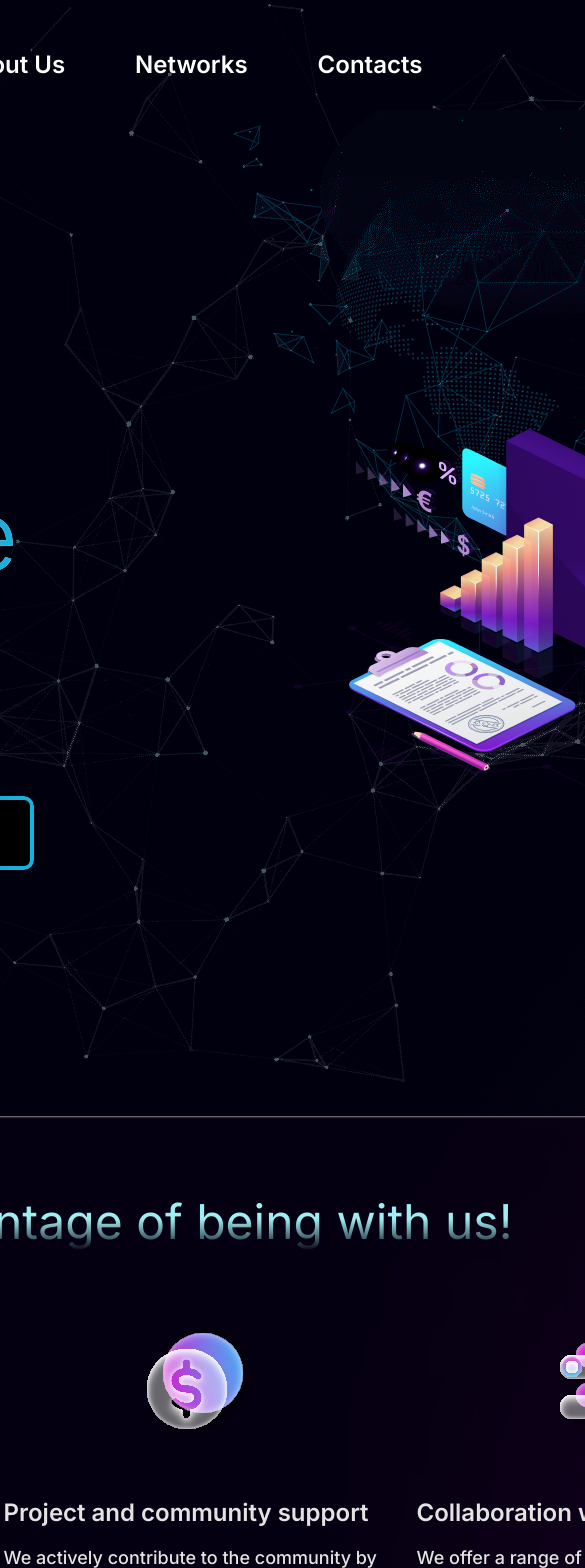
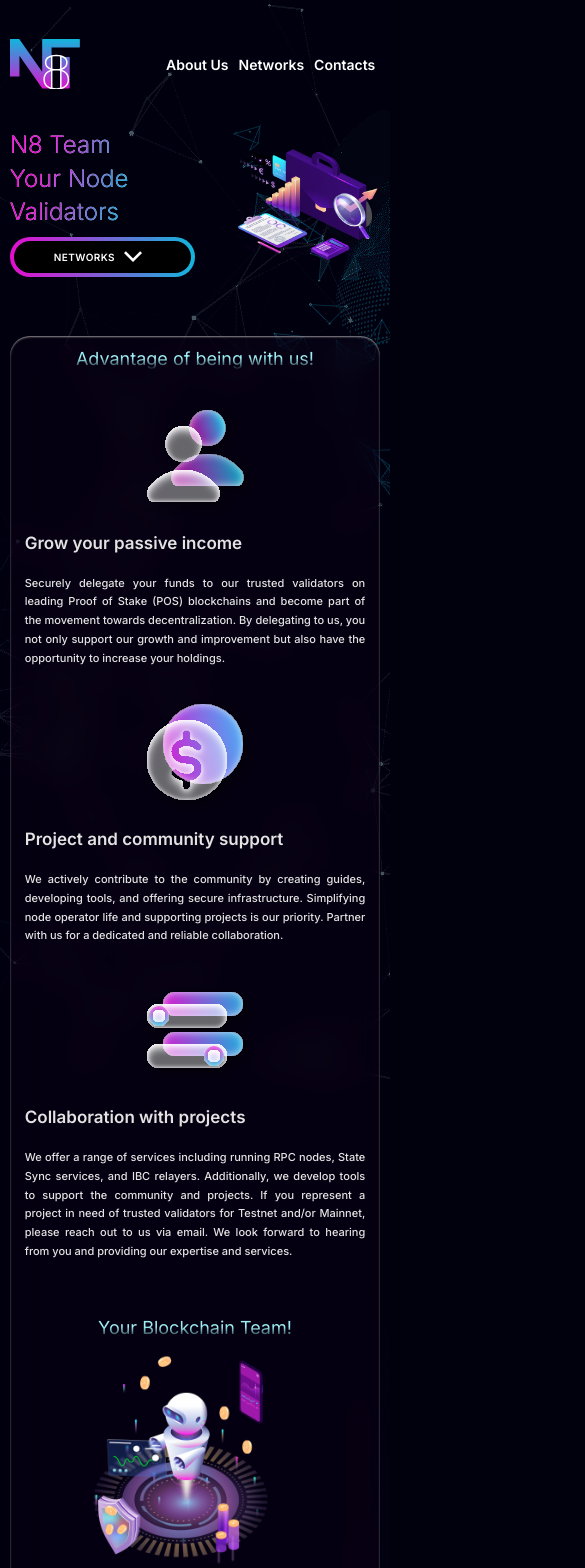
Before and after one commit to krompets/n8-website, an Angular app in the folder frontend/: page / in a window 390 px wide. Shown: the top 1568 px of the page, 585 px wide, since content can reach past the window. Built offline with nearby package versions, Linux system fonts and the light colour scheme.

Commit message:
Mobile adaptation added

```diff
--- a/frontend/src/app/app.component.less
+++ b/frontend/src/app/app.component.less
@@ -3,3 +3,9 @@
   display: flex;
   flex-direction: column;
 }
+
+@media (max-width: 1303px) {
+  .app-wrapper {
+    width: 100%;
+  }
+}
--- a/frontend/src/app/components/content/app-content.component.less
+++ b/frontend/src/app/components/content/app-content.component.less
@@ -83,7 +83,7 @@
       &__left {
         width: 404px;
         height: 600px;
-        background-image: url("src/assets/ill.png");
+        background-image: url("src/assets/robot.png");
         background-size: 100%;
         background-position: top left;
         background-repeat: no-repeat;
@@ -280,7 +280,7 @@
     display: flex;
     box-sizing: border-box;
     width: 100%;
-    height: 120px;
+    padding: 15px;
     margin-top: 136px;
     align-items: center;
     background: linear-gradient(180deg, rgba(17, 182, 220, 0.3) 0%, rgba(228, 14, 207, 0.3) 100%);
@@ -325,3 +325,192 @@
     }
   }
 }
+
+@media (max-width: 1303px) {
+  .app-content-wrapper {
+    width: 95%;
+    margin: 0 auto;
+    .team-content {
+      display: flex;
+      flex-direction: column;
+    }
+    .advantage-content {
+      display: flex;
+      flex-direction: column;
+      &__card {
+        box-sizing: border-box;
+        width: 100%;
+      }
+    }
+    .networks-content {
+      padding: 15px;
+      &__tabs {
+        width: 100%;
+      }
+    }
+    .about-content-top {
+      &__left {
+        width: 55%;
+        margin-right: 0;
+      }
+      &__right {
+        width: 45%;
+        background-size: auto;
+        background-repeat: no-repeat;
+        background-position: center;
+      }
+    }
+    .social-items {
+      margin-left: 60px;
+      display: flex;
+      flex-wrap: wrap;
+      justify-content: center;
+    }
+  }
+}
+
+@media (max-width: 768px) {
+  .app-content-wrapper {
+    &__title {
+      font-size: 18px;
+      line-height: 22px;
+      margin-top: 12px;
+    }
+    .advantage-content {
+      &__card {
+        margin: 0;
+        text-align: justify;
+        h3 {
+          font-size: 17px;
+        }
+      }
+    }
+    &__team {
+      padding: 0 10px;
+      margin-top: 30px !important;
+      .team-content {
+        margin-top: 0;
+        align-items: center;
+        &__left {
+          margin-top: 0;
+          width: 50%;
+          height: 220px;
+        }
+        &__right {
+          width: 100%;
+          &--text {
+            font-size: 12px !important;
+            text-align: justify;
+          }
+          &--button {
+            display: flex;
+            justify-content: center;
+            margin-top: 10px;
+          }
+        }
+      }
+    }
+    &__about {
+      padding: 0 10px;
+      &--top {
+        align-items: center;
+      }
+      .about-content__list--item {
+        .item-number {
+          width: 30px;
+          height: 30px;
+        }
+        .item-value {
+          font-size: 12px;
+        }
+      }
+      &--description {
+        padding-left: 5px;
+        font-size: 12px !important;
+      }
+      .about-content-top {
+        &__left {
+          font-size: 12px;
+          width: 60%;
+          margin-right: 0;
+        }
+        &__right {
+          width: 40%;
+          background-size: 100%;
+          background-repeat: no-repeat;
+          background-position: center;
+        }
+      }
+    }
+    &__advantage {
+      .advantage-content {
+        &__card {
+          &--icon{
+            margin: 0;
+          }
+          &--description {
+            font-size: 11px;
+          }
+        }
+      }
+    }
+    &__networks {
+      margin-top: 30px;
+      .networks-content {
+        padding: 5px;
+        &__tabs {
+          font-size: 14px;
+          line-height: 17px;
+          width: 100%;
+          height: 34px;
+          margin-top: 0;
+          &--item {
+            padding: 0 15px;
+            &.active {
+              height: 34px;
+            }
+          }
+        }
+        &__cards {
+          .card-item {
+            box-sizing: border-box;
+            padding: 0 5px;
+            width: 105px;
+            height: 170px;
+            border-radius: 20px;
+            margin-bottom: 10px;
+            &__icon {
+              width: 60px;
+              height: 60px;
+            }
+            &__name {
+              font-size: 14px;
+              margin-top: 20px;
+            }
+            &__rating {
+              font-size: 11px;
+              line-height: 12px;
+            }
+          }
+        }
+      }
+    }
+    &__social {
+      margin-top: 30px;
+      .app-logo {
+        margin-left: 10px;
+        width: 36px;
+        height: 25px;
+      }
+      .social-items {
+        margin-left: 20px;
+      }
+      .social-icon {
+        width: 25px;
+        height: 25px;
+        margin-right: 10px;
+        background-size: 25px 25px;
+      }
+    }
+  }
+}
--- a/frontend/src/app/components/main/app-main.component.less
+++ b/frontend/src/app/components/main/app-main.component.less
@@ -3,6 +3,7 @@
   display: flex;
   align-items: center;
   width: 100%;
+  box-sizing: border-box;
 
   &__left {
     width: 700px;
@@ -28,3 +29,37 @@
     background-repeat: no-repeat;
   }
 }
+
+@media (max-width: 1303px) {
+  .app-main-wrapper {
+    width: 95%;
+    margin: 0 auto;
+    &__left {
+      width: 50%;
+      h2 {
+        font-size: 24px !important;
+        line-height: 140%;
+      }
+    }
+    &__right {
+      width: 50%;
+      background-size: contain;
+      background-position: center right;
+    }
+  }
+}
+
+@media (max-width: 768px) {
+ .app-main-wrapper {
+   margin-bottom: 54px;
+   &__left {
+     h2 {
+       margin-bottom: 8px;
+     }
+   }
+   &__right {
+     height: 112px;
+     margin-left: 10px;
+   }
+ }
+}
--- a/frontend/src/app/components/menu/app-menu.component.less
+++ b/frontend/src/app/components/menu/app-menu.component.less
@@ -24,3 +24,28 @@
     }
   }
 }
+
+
+@media (max-width: 1303px) {
+  .app-menu {
+    width: 95%;
+    margin: 0 auto;
+    justify-content: space-between;
+    .menu-items {
+      margin-left: 30px;
+    }
+  }
+}
+
+@media (max-width: 768px) {
+  .app-menu {
+    .menu-items {
+      margin-left: 5px;
+      font-size: 14px;
+      line-height: 17px;
+      .menu-item {
+        padding: 5px;
+      }
+    }
+  }
+}
--- a/frontend/src/styles.css
+++ b/frontend/src/styles.css
@@ -75,3 +75,21 @@ body { margin: 0; font-family: Roboto, "Helvetica Neue", sans-serif; }
   background-size: 100%;
   background-repeat: no-repeat;
 }
+
+@media (max-width: 1303px) {
+  .button {
+    height: 40px;
+    border-radius: 20px;
+    padding: 0 40px;
+    font-weight: 600;
+    font-size: 10px;
+    line-height: 24px;
+  }
+}
+
+@media (max-width: 768px) {
+  app-root {
+    display: flex;
+    width: 100%;
+  }
+}
```
Also changed, not shown: frontend/src/assets/ill.png (deleted), frontend/src/assets/robot.png (added).
